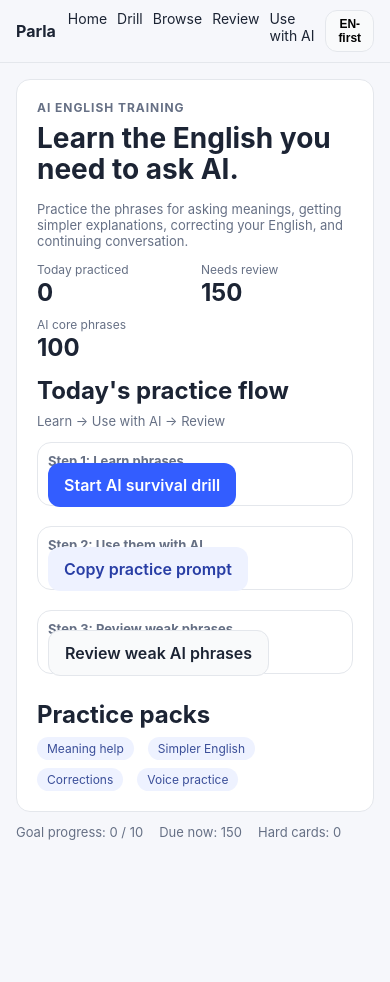
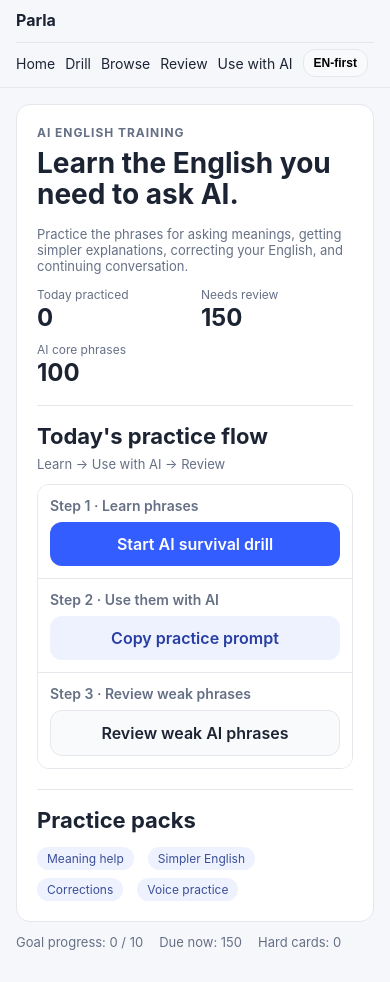
Before and after one commit to Josh-Temple/Parla, a Next.js app: page / in a window 390 px wide. Before the commit the page ends 872 px from the top, so only its background shows below. Built offline with nearby package versions, Linux system fonts and the light colour scheme.

Commit message:
Refine home layout for cleaner minimal mobile UI

```diff
--- a/src/app/globals.css
+++ b/src/app/globals.css
@@ -43,6 +43,9 @@
 }
 
 .button {
+  display: inline-flex;
+  align-items: center;
+  justify-content: center;
   border: none;
   border-radius: 12px;
   padding: 12px 16px;
@@ -212,3 +215,78 @@
   color: var(--muted);
   font-size: 13px;
 }
+
+.home-section {
+  margin-top: 20px;
+  padding-top: 16px;
+  border-top: 1px solid var(--border);
+}
+
+.section-title {
+  margin: 0;
+  font-size: 22px;
+  line-height: 1.3;
+}
+
+.section-caption {
+  margin: 6px 0 0;
+}
+
+.flow-list {
+  margin-top: 12px;
+  border: 1px solid var(--border);
+  border-radius: 12px;
+  overflow: hidden;
+}
+
+.flow-item {
+  padding: 12px;
+  border-top: 1px solid var(--border);
+  background: #fff;
+}
+
+.flow-item:first-child {
+  border-top: none;
+}
+
+.flow-label {
+  margin: 0 0 8px;
+  color: var(--muted);
+  font-size: 14px;
+  font-weight: 600;
+}
+
+.flow-action {
+  width: 100%;
+}
+
+.pack-list {
+  display: flex;
+  flex-wrap: wrap;
+  gap: 8px;
+  margin-top: 12px;
+}
+
+.topnav-inner {
+  flex-wrap: wrap;
+}
+
+.nav-links {
+  display: flex;
+  align-items: center;
+  gap: 10px;
+  font-size: 14px;
+  flex-wrap: wrap;
+}
+
+@media (max-width: 640px) {
+  .topnav-inner {
+    align-items: flex-start;
+  }
+
+  .nav-links {
+    width: 100%;
+    padding-top: 6px;
+    border-top: 1px solid var(--border);
+  }
+}
--- a/src/app/page.tsx
+++ b/src/app/page.tsx
@@ -16,46 +16,53 @@
   const hard = useMemo(() => getHardCards(cards, progress), [cards, progress]);
   const reviewedToday = useMemo(() => countReviewedToday(progress, new Date()), [progress]);
   const aiCoreCount = cards.filter((c) => c.tags.includes("ai") && c.tags.includes("survival") && c.tags.includes("core")).length;
+
   return (<main>
     <section className="panel hero-panel">
       <div className="eyebrow">AI English Training</div>
       <h1 className="hero-title">Learn the English you need to ask AI.</h1>
       <p className="small">Practice the phrases for asking meanings, getting simpler explanations, correcting your English, and continuing conversation.</p>
+
       <div className="today-stats" aria-label="Today summary">
         <div><span className="today-stat-label">Today practiced</span><strong className="today-stat-value">{loading ? "..." : reviewedToday}</strong></div>
         <div><span className="today-stat-label">Needs review</span><strong className="today-stat-value">{loading ? "..." : due.length}</strong></div>
         <div><span className="today-stat-label">AI core phrases</span><strong className="today-stat-value">{loading ? "..." : aiCoreCount}</strong></div>
       </div>
-      <section style={{ marginTop: 14 }}>
-        <h2 style={{ margin: "0 0 8px" }}>Today&apos;s practice flow</h2>
-        <p className="small" style={{ marginTop: 0 }}>Learn → Use with AI → Review</p>
-        <div className="grid" style={{ gridTemplateColumns: "1fr", gap: 8 }}>
-          <div className="panel" style={{ padding: 10 }}>
-            <p className="small" style={{ margin: "0 0 6px" }}><strong>Step 1: Learn phrases</strong></p>
-            <Link href="/drill?mode=ai_survival" className="button primary" style={{ textAlign: "center", width: "100%" }}>Start AI survival drill</Link>
+
+      <section className="home-section">
+        <h2 className="section-title">Today&apos;s practice flow</h2>
+        <p className="small section-caption">Learn → Use with AI → Review</p>
+        <div className="flow-list">
+          <div className="flow-item">
+            <p className="flow-label">Step 1 · Learn phrases</p>
+            <Link href="/drill?mode=ai_survival" className="button primary flow-action">Start AI survival drill</Link>
           </div>
-          <div className="panel" style={{ padding: 10 }}>
-            <p className="small" style={{ margin: "0 0 6px" }}><strong>Step 2: Use them with AI</strong></p>
-            <Link href="/use-with-ai" className="button secondary" style={{ textAlign: "center", width: "100%" }}>Copy practice prompt</Link>
+          <div className="flow-item">
+            <p className="flow-label">Step 2 · Use them with AI</p>
+            <Link href="/use-with-ai" className="button secondary flow-action">Copy practice prompt</Link>
           </div>
-          <div className="panel" style={{ padding: 10 }}>
-            <p className="small" style={{ margin: "0 0 6px" }}><strong>Step 3: Review weak phrases</strong></p>
-            <Link href="/drill?mode=hard&tag=ai" className="button ghost" style={{ textAlign: "center", width: "100%" }}>Review weak AI phrases</Link>
+          <div className="flow-item">
+            <p className="flow-label">Step 3 · Review weak phrases</p>
+            <Link href="/drill?mode=hard&tag=ai" className="button ghost flow-action">Review weak AI phrases</Link>
           </div>
         </div>
       </section>
-      <section style={{ marginTop: 14 }}>
-        <h2 style={{ margin: "0 0 8px" }}>Practice packs</h2>
-        <div style={{ display: "flex", flexWrap: "wrap", gap: 8 }}>
-        <Link href="/drill?mode=ai_survival&category=Meaning%20Help" className="badge">Meaning help</Link>
-        <Link href="/drill?mode=ai_survival&category=Simpler%20English" className="badge">Simpler English</Link>
-        <Link href="/drill?mode=ai_survival&category=Corrections" className="badge">Corrections</Link>
-        <Link href="/drill?mode=ai_survival&category=Voice%20Practice" className="badge">Voice practice</Link>
+
+      <section className="home-section">
+        <h2 className="section-title">Practice packs</h2>
+        <div className="pack-list">
+          <Link href="/drill?mode=ai_survival&category=Meaning%20Help" className="badge">Meaning help</Link>
+          <Link href="/drill?mode=ai_survival&category=Simpler%20English" className="badge">Simpler English</Link>
+          <Link href="/drill?mode=ai_survival&category=Corrections" className="badge">Corrections</Link>
+          <Link href="/drill?mode=ai_survival&category=Voice%20Practice" className="badge">Voice practice</Link>
         </div>
       </section>
     </section>
+
     <section className="progress-inline" aria-label="Progress summary">
-      <span>Goal progress: {loading ? "..." : `${Math.min(reviewedToday, DAILY_GOAL)} / ${DAILY_GOAL}`}</span><span>Due now: {loading ? "..." : due.length}</span><span>Hard cards: {loading ? "..." : hard.length}</span>
+      <span>Goal progress: {loading ? "..." : `${Math.min(reviewedToday, DAILY_GOAL)} / ${DAILY_GOAL}`}</span>
+      <span>Due now: {loading ? "..." : due.length}</span>
+      <span>Hard cards: {loading ? "..." : hard.length}</span>
     </section>
   </main>);
 }
```
Also changed, not shown: 1 other file (tests, documents, lock files or other folders).
